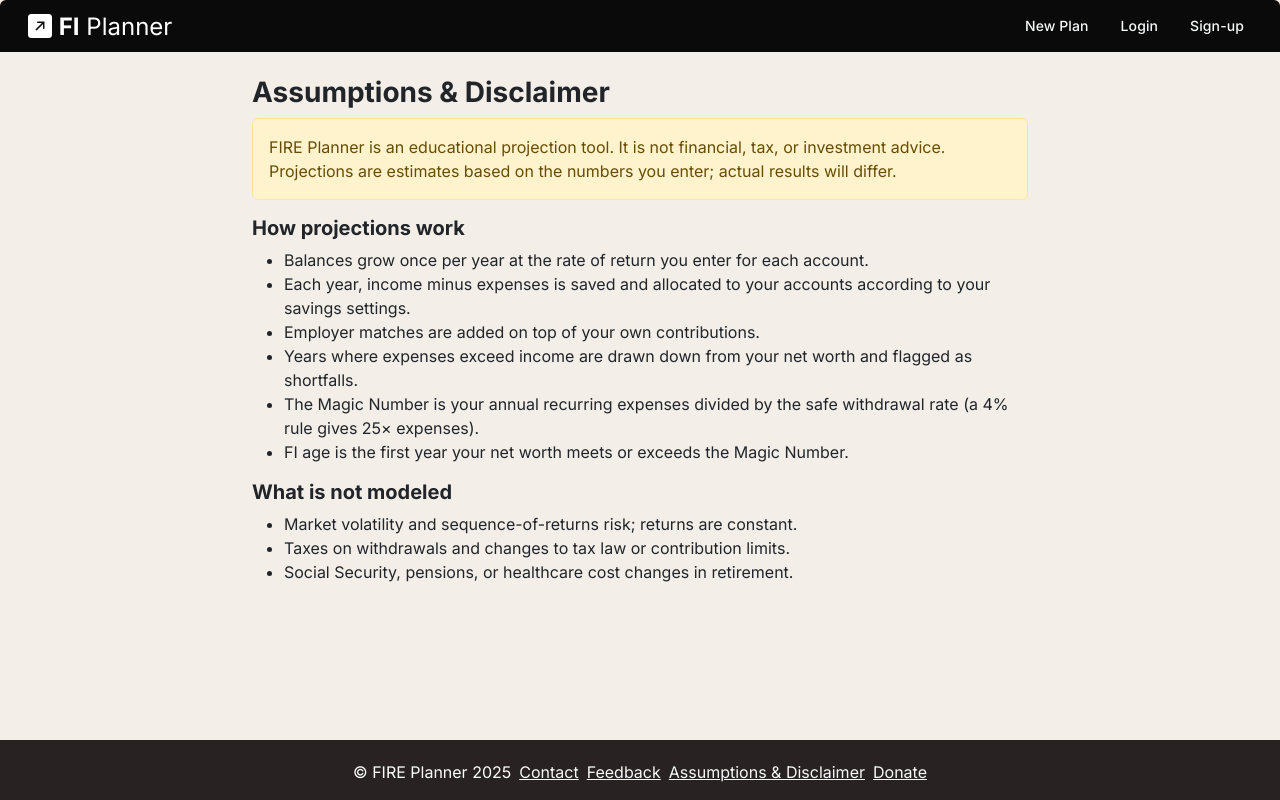
After one commit to jschiffres/FIREWebsite, a Django app: page /about/ in a window 1280 px wide. The commit adds this page. Run offline with Django 5.2, Linux system fonts and the light colour scheme.

Commit message:
Add assumptions and disclaimer page
Co-authored-by: Copilot App <223556219+Copilot@users.noreply.github.com>

```diff
--- /dev/null
+++ b/FIRESimulator/FIRE/templates/FIRE/about.html
@@ -0,0 +1,26 @@
+{% extends 'FIRE/base.html' %}
+
+{% block content %}
+<div class="container mt-4 mb-5" style="max-width: 800px;">
+    <h1 class="fs-3 fw-bold">Assumptions &amp; Disclaimer</h1>
+    <div class="alert alert-warning" role="alert">
+        FIRE Planner is an educational projection tool. It is not financial, tax, or investment advice.
+        Projections are estimates based on the numbers you enter; actual results will differ.
+    </div>
+    <h2 class="fs-5 fw-bold">How projections work</h2>
+    <ul>
+        <li>Balances grow once per year at the rate of return you enter for each account.</li>
+        <li>Each year, income minus expenses is saved and allocated to your accounts according to your savings settings.</li>
+        <li>Employer matches are added on top of your own contributions.</li>
+        <li>Years where expenses exceed income are drawn down from your net worth and flagged as shortfalls.</li>
+        <li>The Magic Number is your annual recurring expenses divided by the safe withdrawal rate (a 4% rule gives 25&times; expenses).</li>
+        <li>FI age is the first year your net worth meets or exceeds the Magic Number.</li>
+    </ul>
+    <h2 class="fs-5 fw-bold">What is not modeled</h2>
+    <ul>
+        <li>Market volatility and sequence-of-returns risk; returns are constant.</li>
+        <li>Taxes on withdrawals and changes to tax law or contribution limits.</li>
+        <li>Social Security, pensions, or healthcare cost changes in retirement.</li>
+    </ul>
+</div>
+{% endblock %}
--- a/FIRESimulator/FIRE/templates/FIRE/base.html
+++ b/FIRESimulator/FIRE/templates/FIRE/base.html
@@ -115,6 +115,7 @@
         <li><p class="me-2">&copy; FIRE Planner 2025</p></li>
         <li><a class="link-light me-2" href="mailto:example@somewhere.com">Contact</a></li>
         <li><a class="link-light me-2" href="{% url 'feedback' %}">Feedback</a></li>
+        <li><a class="link-light me-2" href="{% url 'about' %}">Assumptions &amp; Disclaimer</a></li>
         <li><a class="link-light" href="{% url 'feedback' %}">Donate</a></li>
       </ul>
     </footer>
--- a/FIRESimulator/FIRE/tests.py
+++ b/FIRESimulator/FIRE/tests.py
@@ -134,6 +134,9 @@ class SurveyAndPermissionTests(TestCase):
         self.assertNotIn('data-networths', page)
         self.assertContains(self.client.get(reverse('userplans')), 'FI Age')
 
+    def test_about_page_is_public(self):
+        self.assertContains(self.client.get(reverse('about')), 'not financial')
+
     def test_compare_plans_requires_own_plans(self):
         self.client.force_login(self.owner)
         first, second = self.create_plan(), self.create_plan()
--- a/FIRESimulator/FIRE/views.py
+++ b/FIRESimulator/FIRE/views.py
@@ -19,6 +19,9 @@ from .emails import welcome_email
 
 import math
 import csv
+
+def about(request):
+    return render(request, 'FIRE/about.html')
 
 def _is_uuid(value):
     try:
--- a/FIRESimulator/FIRESimulator/urls.py
+++ b/FIRESimulator/FIRESimulator/urls.py
@@ -33,6 +33,7 @@ urlpatterns = [
     path("downloadplan/<str:plan_id>", views.downloadplan, name="downloadplan"),
     path("copyplan/<str:plan_id>", views.copyplan, name="copyplan"),
     path("compare/", views.compareplans, name="compareplans"),
+    path("about/", views.about, name="about"),
     path("deleteplan/<str:plan_id>", views.deleteplan, name="deleteplan"),
 
     #HTMX: Section, Entry, Fields, Tables
```
